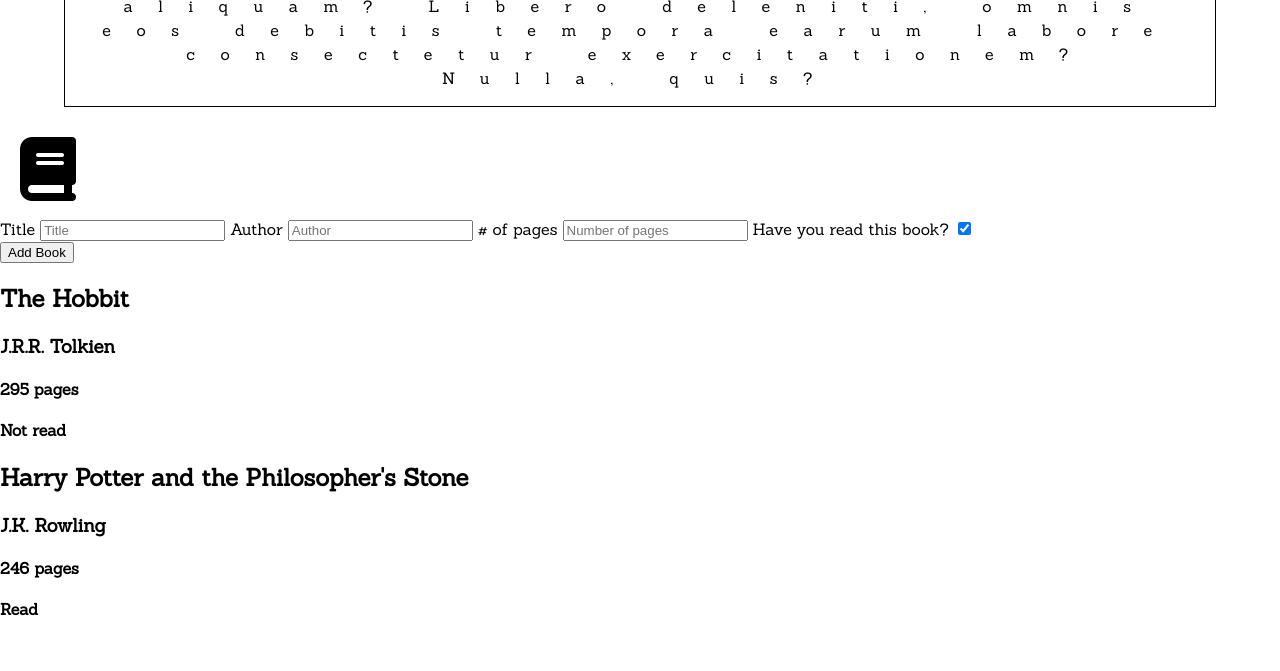
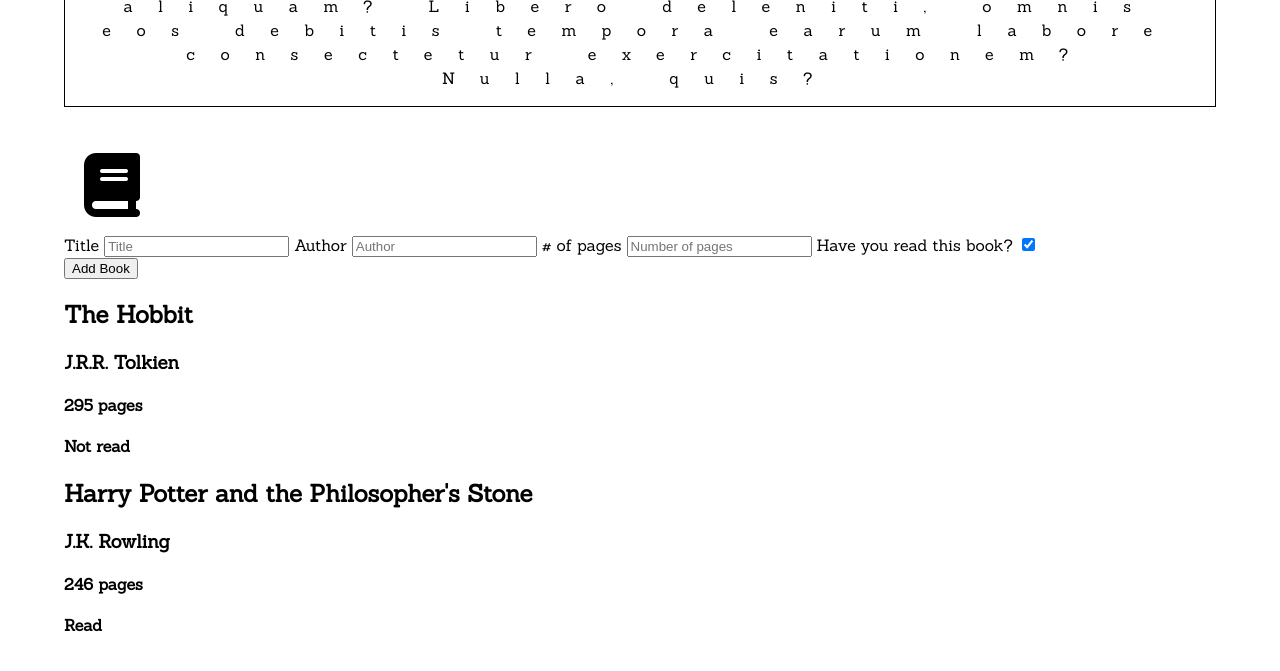
Before and after one commit to JCarlosLucio/library, a plain HTML site: page index.html in a window 1280 px wide. Shown: the part 279-950 px from the top of the page. Before the commit the page ends 919 px from the top, so only its background shows below. Drawn offline with Linux system fonts and the light colour scheme.

Commit message:
Add margin and order to main

```diff
--- a/style.css
+++ b/style.css
@@ -22,12 +22,19 @@ body {
     color: black;
 }
 
+main, header {
+    display: flex;
+    margin: 1rem 5vw;
+}
+
+main {
+    flex-direction: column;
+}
+
 header {
-    display: flex;
     font-size: 1rem;
     justify-content: center;
     align-items: center;
-    margin: 1rem 5vw;
     padding: 1rem;
     border: 1px solid;
 }
```
